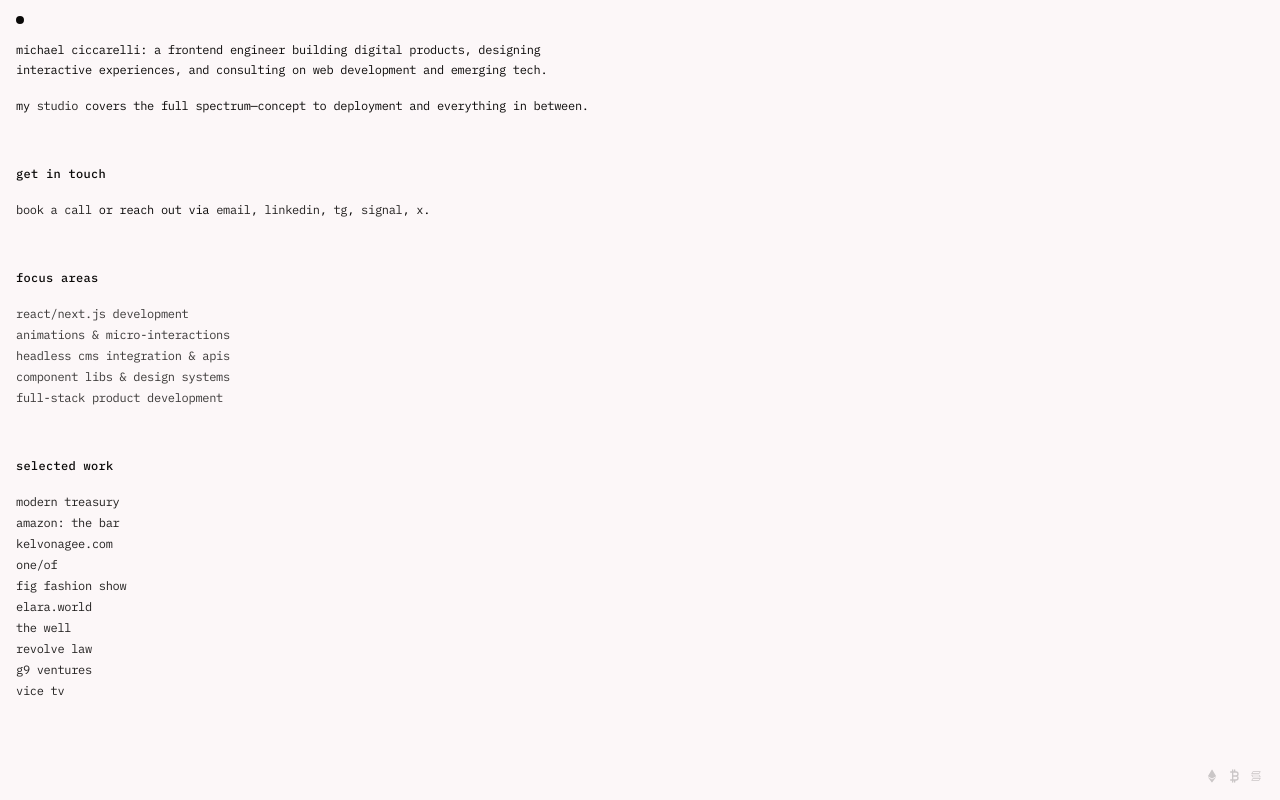
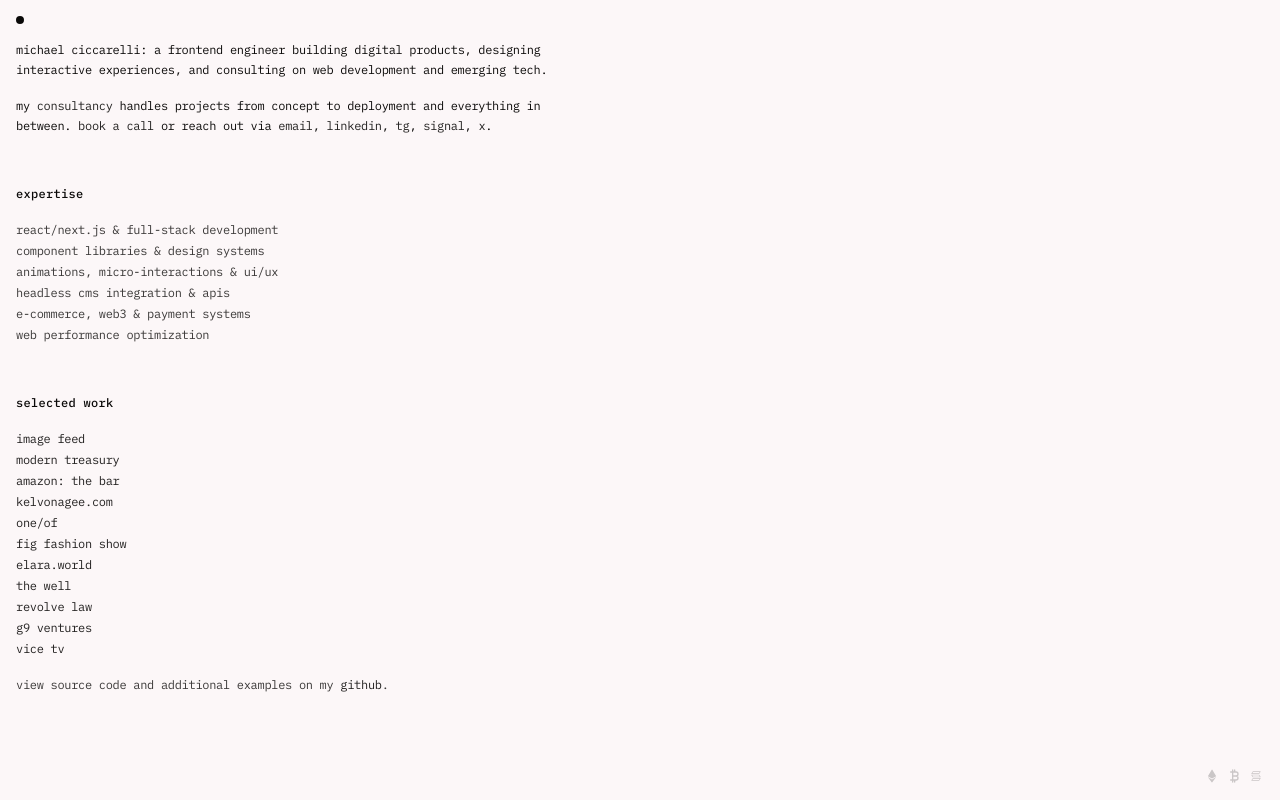
Before and after one commit to mciccarelli/personal-site, a Next.js app: page / in a window 1280 px wide. Built offline with nearby package versions, Linux system fonts and the light colour scheme.

Commit message:
updating some copy and adding github link

```diff
--- a/src/app/data.json
+++ b/src/app/data.json
@@ -1,33 +1,33 @@
 {
-  "siteTitle": "michael ciccarelli — designer & developer | brooklyn, ny",
-  "siteDescription": "brooklyn-based creative developer specializing in frontend engineering, UI/UX design, and digital product development. 20+ years building web applications and user experiences.",
+  "siteTitle": "m1ke.xyz — design engineer",
+  "siteDescription": "brooklyn-based design engineer specializing in frontend development, react/next.js, and interactive web experiences. 20+ years building digital products and user interfaces.",
   "emailAddress": "mikecicc@gmail.com",
   "titles": [
-	  "Software Engineer",
-	  "Frontend Engineer",
-	  "Creative Developer",
-	  "Design Engineer",
-	  "UI/UX Designer",
-	  "Product Designer",
-	  "Web Developer",
-	  "Full-Stack Engineer",
-	  "Creative Technologist",
-	  "UI Engineer",
-	  "Digital Designer",
-	  "Frontend Designer",
-	  "Product Engineer",
-	  "JavaScript Engineer",
-	  "Visual Designer",
-	  "Design Technologist",
-	  "Web Designer",
-	  "User Experience Designer"
+	  "software engineer",
+	  "frontend engineer",
+	  "creative developer",
+	  "design engineer",
+	  "ui/ux designer",
+	  "product designer",
+	  "web developer",
+	  "full-stack engineer",
+	  "creative technologist",
+	  "ui engineer",
+	  "digital designer",
+	  "frontend designer",
+	  "product engineer",
+	  "javascript engineer",
+	  "design technologist",
+	  "web designer",
+	  "user experience designer"
   ],
-  "expertise": [
-    "react/next.js development",
-    "animations & micro-interactions",
-    "headless cms integration & APIs",
-    "component libs & design systems",
-    "full-stack product development"
+  "expertise":[
+    "react/next.js & full-stack development",
+    "component libraries & design systems",
+    "animations, micro-interactions & ui/ux",
+    "headless cms integration & apis",
+    "e-commerce, web3 & payment systems",
+    "web performance optimization"
   ],
   "wallets": [
     {
@@ -45,6 +45,13 @@
     }
   ],
   "projects": [
+    {
+      "title": "Image Feed",
+      "url": "https://image-feed-chi.vercel.app/",
+      "year": 2025,
+      "image": "/projects/if-2025.jpg",
+      "description": "Demo built with Next.js, Unsplash API, Tailwind, & Framer Motion"
+    },
     {
       "title": "Modern Treasury",
       "url": "https://moderntreasury.com",
--- a/src/app/page.tsx
+++ b/src/app/page.tsx
@@ -9,18 +9,14 @@
 			<div className="col-span-12 md:col-span-6 flex flex-col gap-12">
 				<div className="max-w-xl space-y-12">
 					{/* <div className="text-balance md:max-w-lg" dangerouslySetInnerHTML={{ __html: bio }} /> */}
-					<div className="flex flex-col gap-4 text-balance">
+					<div className="flex flex-col gap-4 text-pretty">
 						<div>
 							michael ciccarelli: a <Titles /> building digital products, designing interactive
 							experiences, and consulting on web development and emerging tech.
 						</div>
 						<div>
-							my <a href="https://thirdindex.co">studio</a> covers the full spectrum—concept to
-							deployment and everything in between.
-						</div>
-					</div>
-					<div className="space-y-4">
-						<h2>get in touch</h2>
+							my <a href="https://thirdindex.co">consultancy</a> handles projects from concept to
+							deployment and everything in between.{' '}
 							<a href="http://cal.com/thirdindex/15min">book a call</a> or reach out via{' '}
 							<a href="mailto:mikecicc@gmail.com">email</a>,{' '}
 							<a href="http://linkedin.com/in/mciccarelli/">linkedin</a>,{' '}
@@ -30,9 +26,10 @@
 							</a>
 							, <a href="https://x.com/mcrxlli">x</a>.{' '}
 						</div>
+					</div>
 					<div className="md:grid md:grid-cols-2 md:gap-8">
 						<div className="space-y-4">
-							<h2>Focus Areas</h2>
+							<h2>expertise</h2>
 							<ul className="list-disc list-inside">
 								{expertise.map((item) => (
 									<li key={item} className="text-foreground/80 marker:text-foreground">
@@ -46,6 +43,10 @@
 				<div className="space-y-4">
 					<h2>Selected Work</h2>
 					<ProjectList items={projects} />
+					<div className="text-foreground/80">
+						View source code and additional examples on my{' '}
+						<a href="https://github.com/mciccarelli">GitHub</a>.
+					</div>
 				</div>
 			</div>
 		</div>
```
Lines whose indentation alone changed are shown as unchanged.
